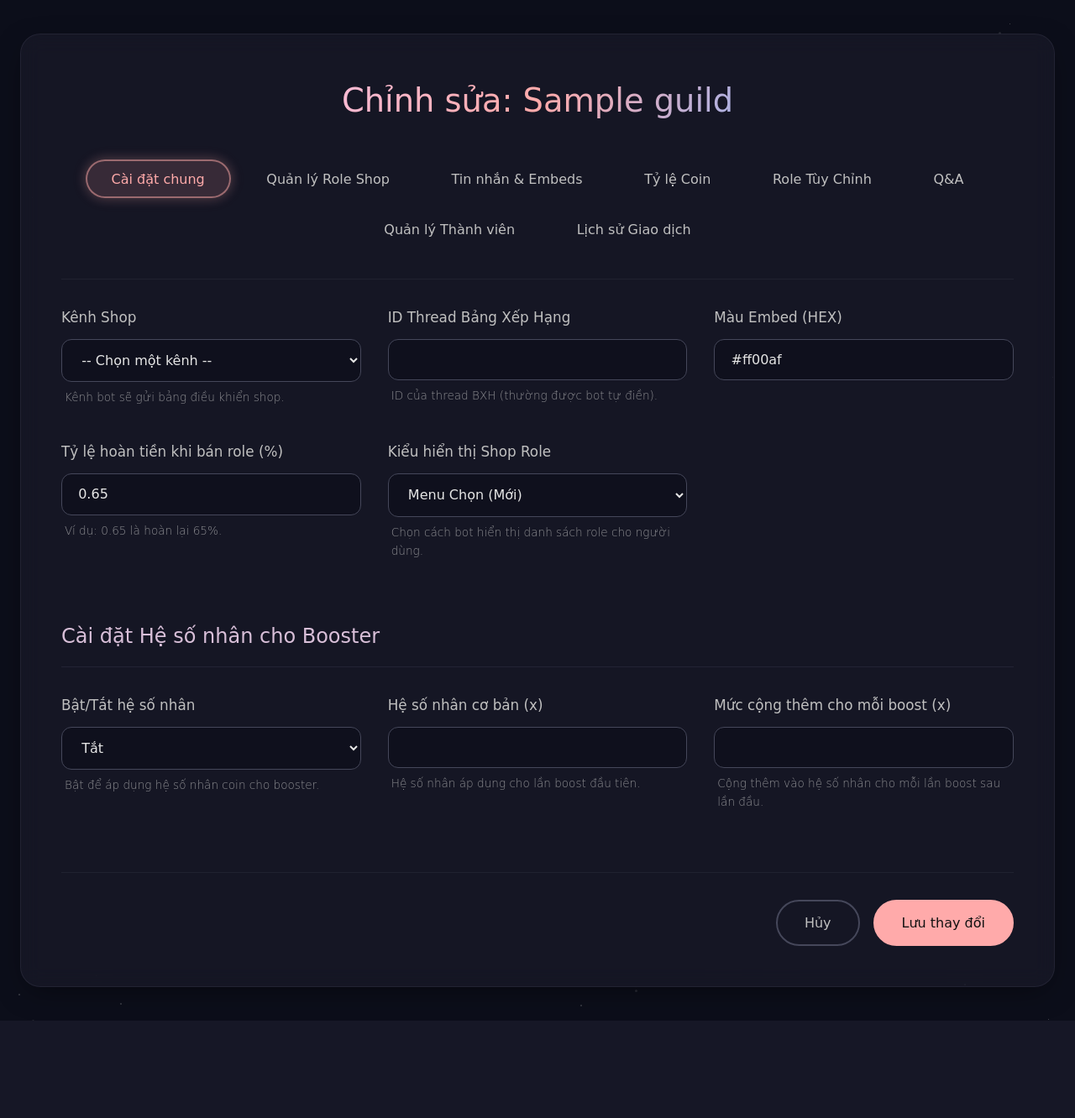
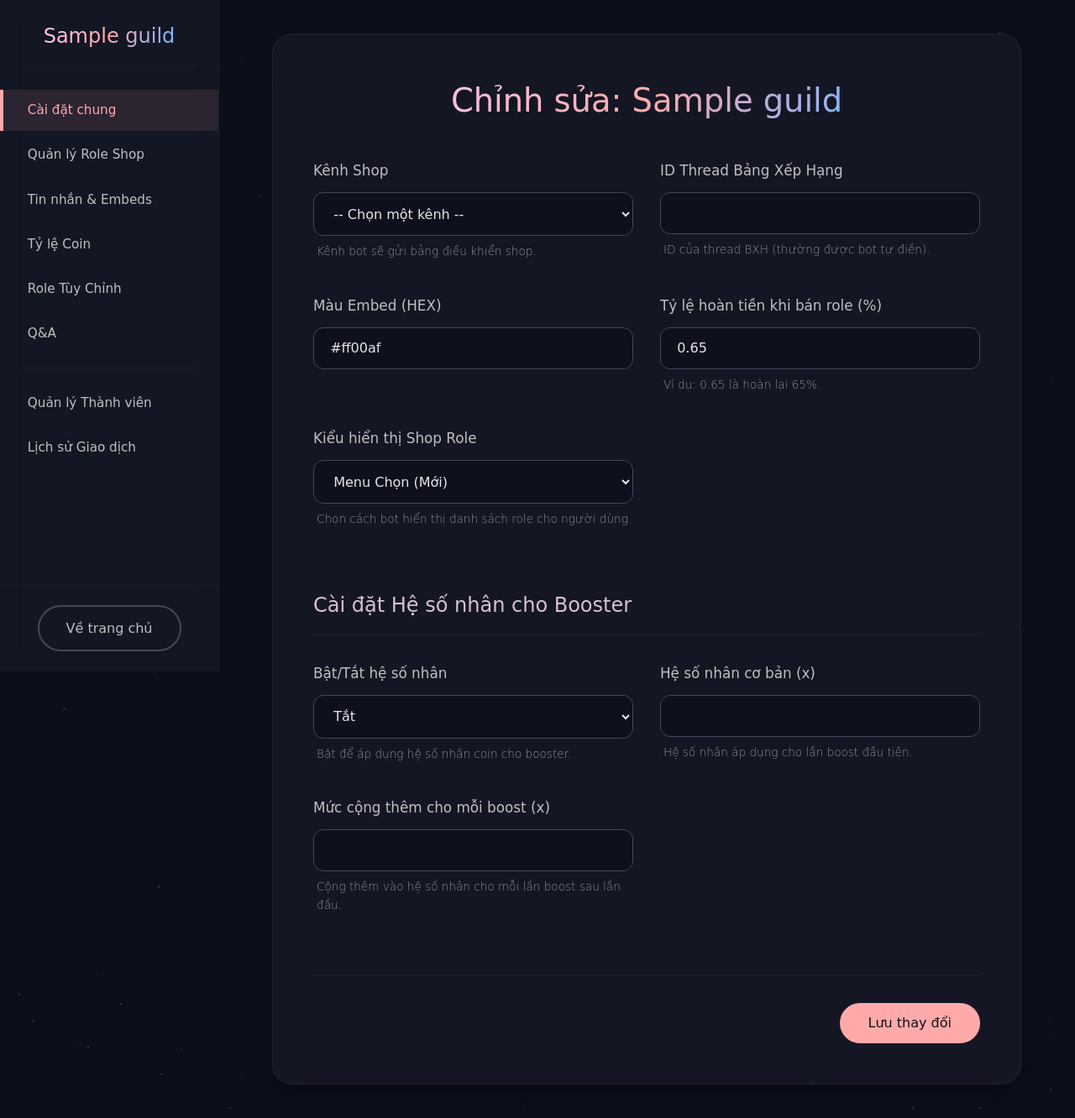
Before and after one commit to Rin1809/web_suport_discord_shop_bot, a Flask app: template templates/edit_config.html in a window 1280 px wide. Shown: the whole page at 84% size. Before the commit the page ends 1216 px from the top, so only its background shows below. Run offline with Flask 3, Linux system fonts and the light colour scheme; the template is opened without the code that fills it: most values are stand-ins (such as "Sample title", 1, 10 or a date in 2020); some libraries are stand-ins or nearby versions; some web fonts are replaced.

Commit message:
nang cap giao dien lan 39

```diff
--- a/static/style.css
+++ b/static/style.css
@@ -1,5 +1,3 @@
-/* bot-dashboard/static/style.css */
-
 /* --- BIEN MAU & FONT --- */
 :root {
     --font-family-poetic: "Playwrite DK Loopet", cursive;
@@ -29,6 +27,9 @@
     --success-color-rgb: 166, 227, 161;
     --danger-color: #f38ba8;
     --danger-color-rgb: 243, 139, 168;
+
+    --sidebar-width: 260px;
+    --sidebar-bg-rgb: 24, 26, 41;
 }
 
 /* --- DIEU CHINH CHUNG --- */
@@ -40,22 +41,135 @@ body {
     line-height: 1.6;
     margin: 0;
     overflow-x: hidden;
+    transition: background-color 0.3s ease;
 }
 
-.poetic-container {
+/* --- SIDEBAR CHINH --- */
+.sidebar {
+    width: var(--sidebar-width);
+    height: 100vh;
+    position: fixed;
+    top: 0;
+    left: 0;
+    background-color: rgba(var(--sidebar-bg-rgb), 0.7);
+    backdrop-filter: blur(15px);
+    border-right: 1px solid rgba(var(--border-color-rgb), 0.2);
+    z-index: 100;
+    transform: translateX(0);
+    transition: transform 0.4s cubic-bezier(0.2, 0.8, 0.2, 1);
+    display: flex;
+    flex-direction: column;
+}
+.sidebar-header {
+    padding: 1.5rem 1.5rem 1rem 1.5rem;
+    text-align: center;
+    border-bottom: 1px solid rgba(var(--border-color-rgb), 0.15);
+}
+.sidebar-header a {
+    text-decoration: none;
+}
+.sidebar-title {
+    font-size: 1.5rem;
+    font-weight: 500;
+    margin: 0;
+    color: var(--highlight-color-poetic);
+}
+.sidebar-nav {
+    flex-grow: 1;
+    padding: 1.5rem 0;
+    overflow-y: auto;
+}
+.sidebar-nav a {
+    display: block;
+    padding: 0.8rem 1.8rem;
+    color: var(--subtext-color-poetic);
+    text-decoration: none;
+    font-size: 0.95rem;
+    font-weight: 400;
+    transition: all 0.25s ease;
+    border-left: 4px solid transparent;
+    margin: 0.2rem 0;
+}
+.sidebar-nav a:hover {
+    background-color: rgba(var(--highlight-color-poetic-rgb), 0.08);
+    color: var(--text-color-poetic);
+}
+.sidebar-nav a.active {
+    color: var(--primary-color);
+    background-color: rgba(var(--primary-color-rgb), 0.1);
+    border-left-color: var(--primary-color);
+    font-weight: 500;
+}
+.sidebar-footer {
+    padding: 1.5rem;
+    border-top: 1px solid rgba(var(--border-color-rgb), 0.15);
+    display: flex; /* them vao */
+    justify-content: center; /* them vao */
+}
+
+/* --- nut an/hien sidebar */
+.sidebar-toggle {
+    position: fixed;
+    top: 1.5rem;
+    left: 1.5rem;
+    z-index: 101;
+    background: rgba(var(--card-background-rgb), 0.5);
+    border: 1px solid var(--border-color);
+    color: var(--text-color-poetic);
+    width: 40px;
+    height: 40px;
+    border-radius: 50%;
+    cursor: pointer;
+    display: none;
+    align-items: center;
+    justify-content: center;
+    font-size: 1.5rem;
+    transition: all 0.3s ease;
+}
+.sidebar-toggle:hover {
+    background-color: rgba(var(--highlight-color-poetic-rgb), 0.2);
+    transform: scale(1.1);
+}
+
+/* --- BO CUC CHINH --- */
+.content-wrapper {
     position: relative;
     z-index: 1;
     min-height: 100vh;
     padding: clamp(2rem, 5vh, 4rem) 1.5rem;
     box-sizing: border-box;
-    max-width: 1400px; /* rong hon */
+    max-width: 1400px;
     margin: 0 auto;
+    transition: margin-left 0.4s cubic-bezier(0.2, 0.8, 0.2, 1);
+}
+
+@media (min-width: 1024px) {
+    .content-wrapper.with-sidebar {
+        margin-left: var(--sidebar-width);
+        max-width: none;
+        padding-left: clamp(2rem, 5vw, 4rem);
+        padding-right: clamp(2rem, 5vw, 4rem);
+    }
+}
+@media (max-width: 1023px) {
+    .sidebar {
+        transform: translateX(-100%);
+    }
+    body.sidebar-active .sidebar {
+        transform: translateX(0);
+    }
+    .sidebar-toggle {
+        display: flex;
+    }
+    body.sidebar-active .sidebar-toggle {
+        left: calc(var(--sidebar-width) + 1rem);
+    }
 }
 
 .main-title {
     font-size: clamp(2.5rem, 6vw, 3.5rem);
     font-weight: 400;
-    margin-bottom: 3rem; /* them khoang cach */
+    margin-bottom: 3rem;
     letter-spacing: 1.5px;
     line-height: 1.3;
     text-align: center;
@@ -64,11 +178,7 @@ body {
 }
 
 .poetic-header {
-    background: linear-gradient(120deg,
-        var(--secondary-color) 20%,
-        var(--primary-color) 50%,
-        var(--info-color) 80%
-    );
+    background: linear-gradient(120deg, var(--secondary-color) 20%, var(--primary-color) 50%, var(--info-color) 80%);
     -webkit-background-clip: text;
     background-clip: text;
     -webkit-text-fill-color: transparent;
@@ -84,7 +194,7 @@ body {
     background: transparent;
     animation-name: twinkle;
     animation-iteration-count: infinite;
-    z-index: -1;
+    z-index: -2;
 }
 .starfield { animation-duration: 7s; box-shadow: 759px 1239px #FFF,1783px 1475px #FFF,183px 1819px #FFF,289px 1502px #FFF,1595px 1475px #FFF,370px 1565px #FFF,483px 119px #FFF,215px 1251px #FFF,488px 1222px #FFF,114px 1729px #FFF,1458px 1506px #FFF,1399px 744px #FFF,1596px 832px #FFF,699px 1269px #FFF,1599px 1974px #FFF,61px 1856px #FFF,88px 1243px #FFF,735px 1982px #FFF,139px 232px #FFF,38px 235px #FFF,114px 1162px #FFF,354px 1636px #FFF,1320px 1550px #FFF,1564px 341px #FFF,1355px 1162px #FFF,1218px 749px #FFF,1234px 1779px #FFF,1920px 1118px #FFF,1344px 1238px #FFF,1402px 1404px #FFF,483px 1860px #FFF,597px 1120px #FFF,1229px 1968px #FFF,1194px 1257px #FFF,1250px 1234px #FFF,1202px 28px #FFF,1253px 449px #FFF,1138px 1010px #FFF,42px 799px #FFF,970px 1591px #FFF,1805px 76px #FFF,622px 1316px #FFF,1283px 432px #FFF,187px 809px #FFF,1931px 406px #FFF,1053px 1084px #FFF,1102px 1386px #FFF,1109px 1916px #FFF,1366px 1341px #FFF,1248px 1214px #FFF; }
 .starfield::before { animation-duration: 5s; width: 2px; height: 2px; box-shadow: 104px 1247px #FFF,1992px 1914px #FFF,143px 1195px #FFF,1075px 1417px #FFF,949px 250px #FFF,72px 1459px #FFF,1316px 1236px #FFF,579px 1935px #FFF,1781px 1960px #FFF,1976px 1736px #FFF,1652px 1576px #FFF,879px 1039px #FFF,930px 1152px #FFF,1051px 1373px #FFF,1648px 135px #FFF,1597px 461px #FFF,1968px 433px #FFF,1963px 1150px #FFF,309px 233px #FFF,273px 1319px #FFF,853px 439px #FFF,1148px 1172px #FFF,951px 109px #FFF,1529px 188px #FFF,517px 747px #FFF,1250px 1297px #FFF,1166px 1319px #FFF,22px 1184px #FFF,1904px 1827px #FFF,1118px 1908px #FFF,354px 1119px #FFF,191px 1279px #FFF,224px 345px #FFF,822px 698px #FFF,1915px 129px #FFF,691px 1197px #FFF,1637px 1151px #FFF,744px 1845px #FFF,1473px 1841px #FFF,1303px 174px #FFF,1179px 819px #FFF,1468px 1754px #FFF,1784px 1085px #FFF,917px 1883px #FFF,861px 1150px #FFF,566px 873px #FFF,1396px 1993px #FFF,966px 1289px #FFF,1467px 32px #FFF; }
@@ -170,7 +280,6 @@ body {
     box-shadow: 0 0 10px rgba(var(--highlight-color-poetic-rgb), 0.3);
 }
 
-
 /* --- TRANG EDIT_CONFIG --- */
 .poetic-card {
     background-color: rgba(var(--card-background-rgb), 0.5);
@@ -180,6 +289,10 @@ body {
     border-radius: 1.5rem;
     padding: clamp(2rem, 4vw, 3rem);
     box-shadow: 0 10px 35px -10px rgba(0,0,0,0.5);
+    transition: all 0.3s ease;
+}
+.poetic-card:hover {
+    box-shadow: 0 15px 45px -10px rgba(0,0,0,0.7), 0 0 15px rgba(var(--highlight-color-poetic-rgb), 0.1);
 }
 .poetic-card-header h2 {
     font-size: clamp(1.8rem, 5vw, 2.4rem);
@@ -199,43 +312,11 @@ body {
     height: 80px;
     border-radius: 50%;
 }
-
+.page-header-actions {
+    margin-bottom: 2rem;
+}
 
 /* --- TABS --- */
-.config-nav {
-    display: flex;
-    justify-content: center;
-    align-items: center;
-    flex-wrap: wrap;
-    gap: 0.75rem;
-    margin-bottom: 2rem;
-    border-bottom: 1px solid rgba(var(--border-color-rgb), 0.25);
-    padding-bottom: 2rem;
-}
-.config-nav-button, .config-nav a.config-nav-button {
-    font-family: inherit;
-    font-weight: 500;
-    font-size: 1rem;
-    color: var(--subtext-color-poetic);
-    background-color: transparent;
-    border: 2px solid transparent;
-    padding: 0.7rem 1.8rem;
-    border-radius: 9999px;
-    cursor: pointer;
-    transition: all 0.25s ease-in-out;
-    text-decoration: none;
-}
-.config-nav-button:hover, .config-nav a.config-nav-button:hover {
-    color: var(--text-color-poetic);
-    background-color: rgba(var(--highlight-color-poetic-rgb), 0.1);
-}
-.config-nav-button.active, .config-nav a.config-nav-button.active {
-    color: var(--primary-color);
-    border-color: rgba(var(--primary-color-rgb), 0.5);
-    background-color: rgba(var(--primary-color-rgb), 0.15);
-    box-shadow: 0 0 15px rgba(var(--primary-color-rgb), 0.3);
-}
-
 .tab-content .tab-pane { display: none; }
 .tab-content .tab-pane.active { display: block; animation: fadeIn 0.5s; }
 
@@ -282,7 +363,7 @@ body {
 
 textarea.form-control-poetic {
     min-height: 120px;
-    resize: vertical; /* cho phep keo doc */
+    resize: vertical;
     transition: height 0.3s ease-in-out;
 }
 
@@ -338,7 +419,7 @@ hr {
     color: var(--highlight-color-poetic);
 }
 .textarea-wrapper.expanded .form-control-poetic {
-    resize: none; /* tat keo khi mo rong */
+    resize: none;
 }
 
 /* --- NUT --- */
@@ -450,7 +531,7 @@ hr {
     top: 2rem;
     left: 50%;
     transform: translateX(-50%);
-    z-index: 1000;
+    z-index: 1050;
     width: 90%;
     max-width: 900px;
 }
--- a/templates/edit_config.html
+++ b/templates/edit_config.html
@@ -8,16 +8,7 @@
         <h2 class="poetic-header">Chỉnh sửa: {{ guild.name or guild_id }}</h2>
     </div>
     <div class="poetic-card-body">
-        <div class="config-nav" id="configTabNav">
-            <button class="config-nav-button active" data-target="#general" type="button">Cài đặt chung</button>
-            <button class="config-nav-button" data-target="#shoproles" type="button">Quản lý Role Shop</button>
-            <button class="config-nav-button" data-target="#messages" type="button">Tin nhắn & Embeds</button>
-            <button class="config-nav-button" data-target="#rates" type="button">Tỷ lệ Coin</button>
-            <button class="config-nav-button" data-target="#customrole" type="button">Role Tùy Chỉnh</button>
-            <button class="config-nav-button" data-target="#qna" type="button">Q&A</button>
-            <a href="{{ url_for('members', guild_id=guild_id) }}" class="config-nav-button" type="button">Quản lý Thành viên</a>
-            <a href="{{ url_for('history', guild_id=guild_id) }}" class="config-nav-button" type="button">Lịch sử Giao dịch</a>
-        </div>
+
         <form method="POST" id="config-form">
 
             <div class="tab-content" id="configTabContent">
@@ -269,7 +260,6 @@
             </div>
 
             <div class="form-actions">
-                <a href="{{ url_for('index') }}" class="poetic-button poetic-button-secondary">Hủy</a>
                 <button type="submit" name="submit" class="poetic-button poetic-button-primary">Lưu thay đổi</button>
             </div>
         </form>
@@ -337,19 +327,34 @@
 
 <script>
 document.addEventListener('DOMContentLoaded', function () {
-    const tabButtons = document.querySelectorAll('.config-nav-button');
+    const navLinks = document.querySelectorAll('.sidebar-nav a');
     const tabPanes = document.querySelectorAll('.tab-content .tab-pane');
+    const path = window.location.pathname;
 
-    tabButtons.forEach(button => {
-        button.addEventListener('click', function (e) {
-            if (this.tagName === 'A') return;
-            e.preventDefault();
-            tabButtons.forEach(btn => btn.classList.remove('active'));
-            this.classList.add('active');
-            const targetId = this.getAttribute('data-target');
-            tabPanes.forEach(pane => pane.classList.remove('active'));
-            document.querySelector(targetId).classList.add('active');
-        });
+    // logic dieu huong tab
+    navLinks.forEach(link => {
+        const targetId = link.getAttribute('data-target');
+        if (targetId) { // chi xu ly cac link co data-target
+            link.addEventListener('click', function (e) {
+                e.preventDefault();
+                navLinks.forEach(btn => btn.classList.remove('active'));
+                this.classList.add('active');
+
+                tabPanes.forEach(pane => pane.classList.remove('active'));
+                document.querySelector(targetId).classList.add('active');
+            });
+        }
+
+        // logic active link
+        if (link.getAttribute('href') !== '#' && path.includes(link.getAttribute('href'))) {
+             navLinks.forEach(btn => btn.classList.remove('active'));
+             link.classList.add('active');
+        } else if (link.getAttribute('href') === '#') {
+             // trang config, active tab dau tien
+            if(path.includes('edit') && !path.includes('member')) {
+                document.querySelector('.sidebar-nav a[data-target="#general"]').classList.add('active');
+            }
+        }
     });
 
     const form = document.getElementById('config-form');
--- a/templates/edit_member.html
+++ b/templates/edit_member.html
@@ -3,6 +3,10 @@
 {% block title %}Chỉnh sửa {{ user.display_name }}{% endblock %}
 
 {% block content %}
+
+<div class="page-header-actions">
+    <a href="{{ url_for('members', guild_id=guild.id) }}" class="poetic-button poetic-button-secondary">&larr; Quay lại danh sách</a>
+</div>
 
 <div class="poetic-card">
     <div class="poetic-card-header edit-member-header">
--- a/templates/history.html
+++ b/templates/history.html
@@ -3,7 +3,6 @@
 {% block title %}Lịch sử Giao dịch - {{ guild.name }}{% endblock %}
 
 {% block content %}
-<a href="{{ url_for('edit_config', guild_id=guild.id) }}" class="poetic-button poetic-button-secondary" style="margin-bottom: 2rem;">&larr; Quay lại Cấu hình</a>
 
 <h1 class="main-title poetic-header">Lịch sử Giao dịch: {{ guild.name }}</h1>
 
--- a/templates/layout.html
+++ b/templates/layout.html
@@ -16,6 +16,31 @@
     <div class="starfield"></div>
     <div class="starfield"></div>
 
+    {% if guild %}
+    <button class="sidebar-toggle" id="sidebarToggle" title="Toggle Menu">☰</button>
+    <nav class="sidebar" id="sidebar">
+        <div class="sidebar-header">
+            <a href="{{ url_for('edit_config', guild_id=guild_id) }}">
+                <h3 class="sidebar-title poetic-header">{{ guild.name or 'Dashboard' }}</h3>
+            </a>
+        </div>
+        <div class="sidebar-nav" id="sidebarNav">
+            <a href="#" data-target="#general">Cài đặt chung</a>
+            <a href="#" data-target="#shoproles">Quản lý Role Shop</a>
+            <a href="#" data-target="#messages">Tin nhắn & Embeds</a>
+            <a href="#" data-target="#rates">Tỷ lệ Coin</a>
+            <a href="#" data-target="#customrole">Role Tùy Chỉnh</a>
+            <a href="#" data-target="#qna">Q&A</a>
+            <hr style="margin: 1rem 1.5rem;">
+            <a href="{{ url_for('members', guild_id=guild_id) }}">Quản lý Thành viên</a>
+            <a href="{{ url_for('history', guild_id=guild_id) }}">Lịch sử Giao dịch</a>
+        </div>
+        <div class="sidebar-footer">
+             <a href="{{ url_for('index') }}" class="poetic-button poetic-button-secondary">Về trang chủ</a>
+        </div>
+    </nav>
+    {% endif %}
+
     <div class="alert-container">
     {% with messages = get_flashed_messages(with_categories=true) %}
         {% if messages %}
@@ -28,9 +53,22 @@
     {% endwith %}
     </div>
 
-    <main class="poetic-container">
+    <main class="content-wrapper {% if guild %}with-sidebar{% endif %}">
         {% block content %}{% endblock %}
     </main>
 
+    <script>
+    document.addEventListener('DOMContentLoaded', function() {
+        const sidebar = document.getElementById('sidebar');
+        const toggleBtn = document.getElementById('sidebarToggle');
+
+        if (toggleBtn) {
+            toggleBtn.addEventListener('click', function() {
+                document.body.classList.toggle('sidebar-active');
+            });
+        }
+    });
+    </script>
+
 </body>
 </html>
--- a/templates/members.html
+++ b/templates/members.html
@@ -3,7 +3,6 @@
 {% block title %}Quản lý Thành viên - {{ guild.name }}{% endblock %}
 
 {% block content %}
-<a href="{{ url_for('edit_config', guild_id=guild.id) }}" class="poetic-button poetic-button-secondary" style="margin-bottom: 2rem;">&larr; Quay lại Cấu hình</a>
 
 <h1 class="main-title poetic-header">Quản lý Thành viên: {{ guild.name }}</h1>
 
```
